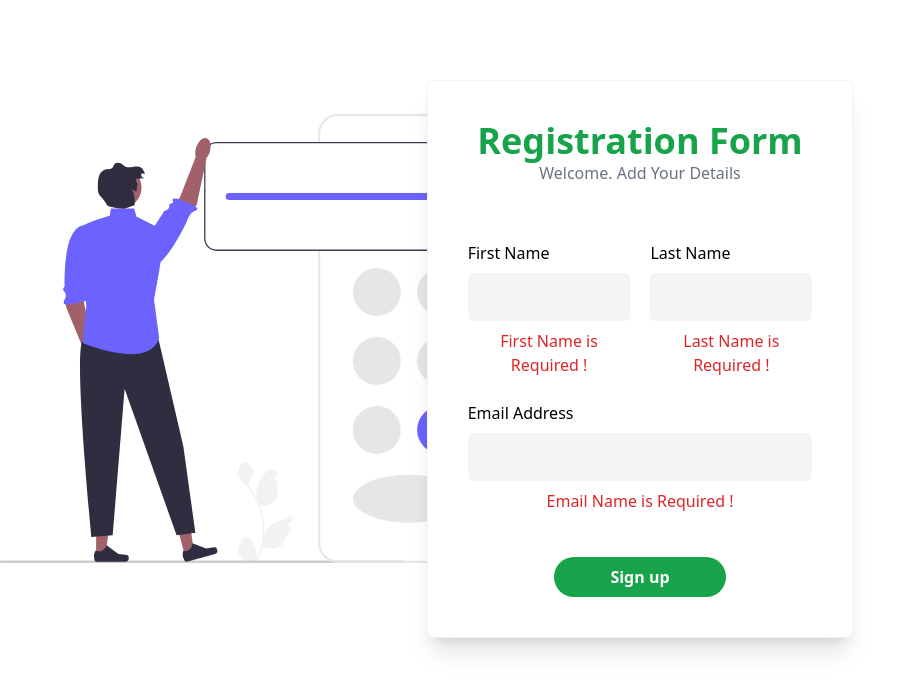
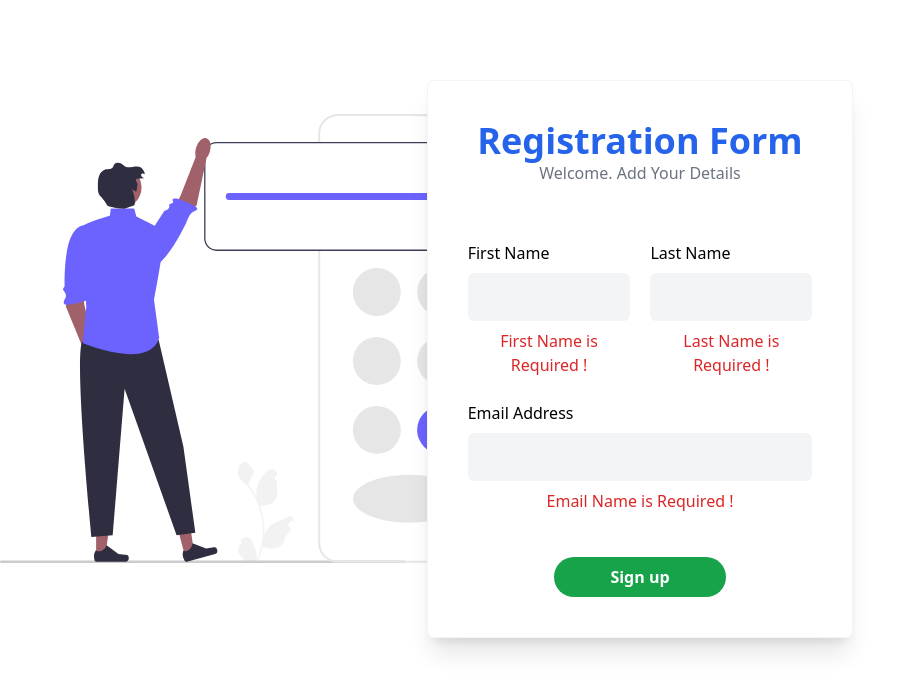
Before and after one commit to salim-mhd/yoduyouhou-client, a React (Create React App) app: page / in a window 1280 px wide. Shown: the top 692 px of the page, without its empty margins (0-913 px from the left). Built offline with nearby package versions, Linux system fonts and the light colour scheme.

Commit message:
change color

```diff
--- a/src/Components/UserComponents/SignupPage/SignupPage.jsx
+++ b/src/Components/UserComponents/SignupPage/SignupPage.jsx
@@ -106,7 +106,7 @@ const SignupPage = () => {
     return (
         <>
             <div className='flex justify-center align-middle backgroundimage'>
-                <form className="rounded-md bg-white m-10 shadow-xl lg:w-1/3 p-10 border mt-20 text-green-600 border-gray-100 ">
+                <form className="rounded-md bg-white m-10 shadow-xl lg:w-1/3 p-10 border mt-20 text-blue-600 border-gray-100 ">
                     <h1 className="text-2xl text-center font-bold lg:text-4xl">Registration Form</h1>
                     <p className="pb-4 text-center text-gray-500 mb-10">Welcome. Add Your Details</p>
 
```
